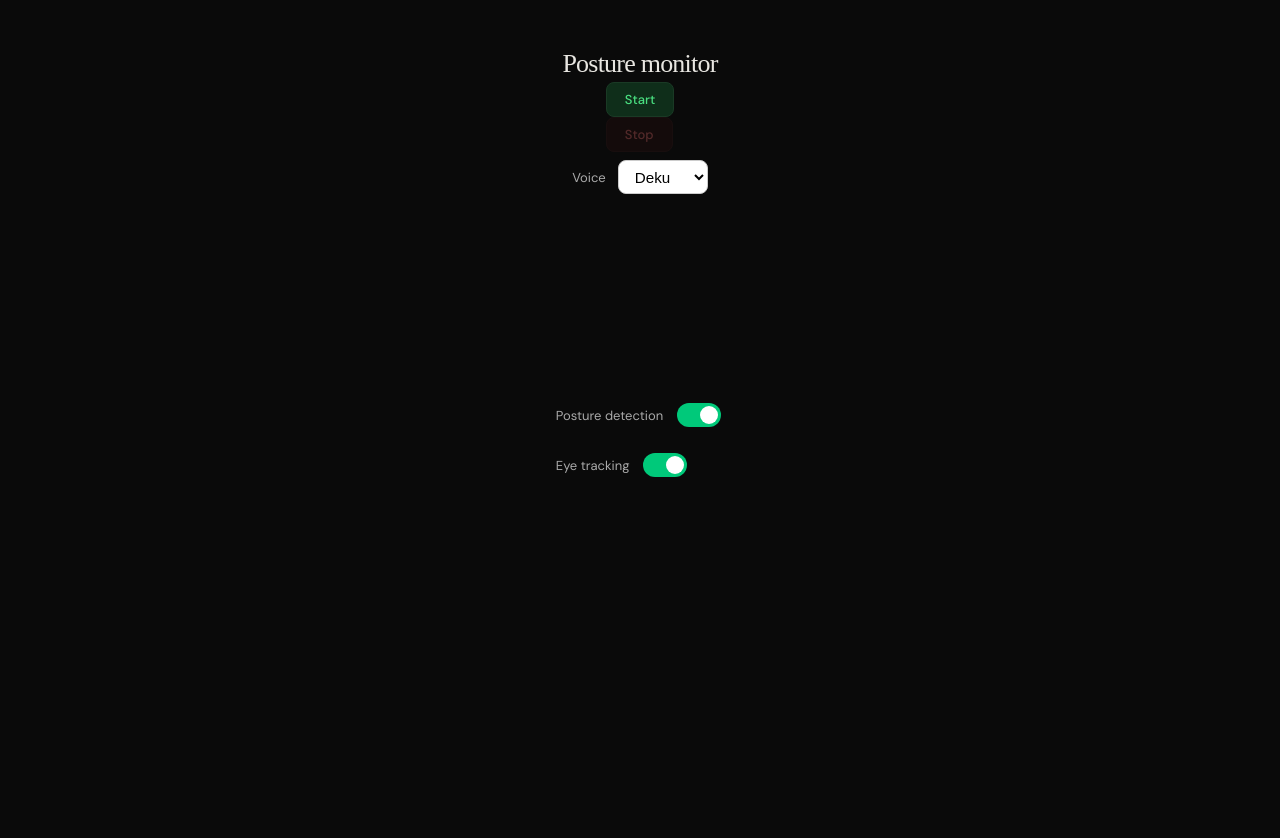
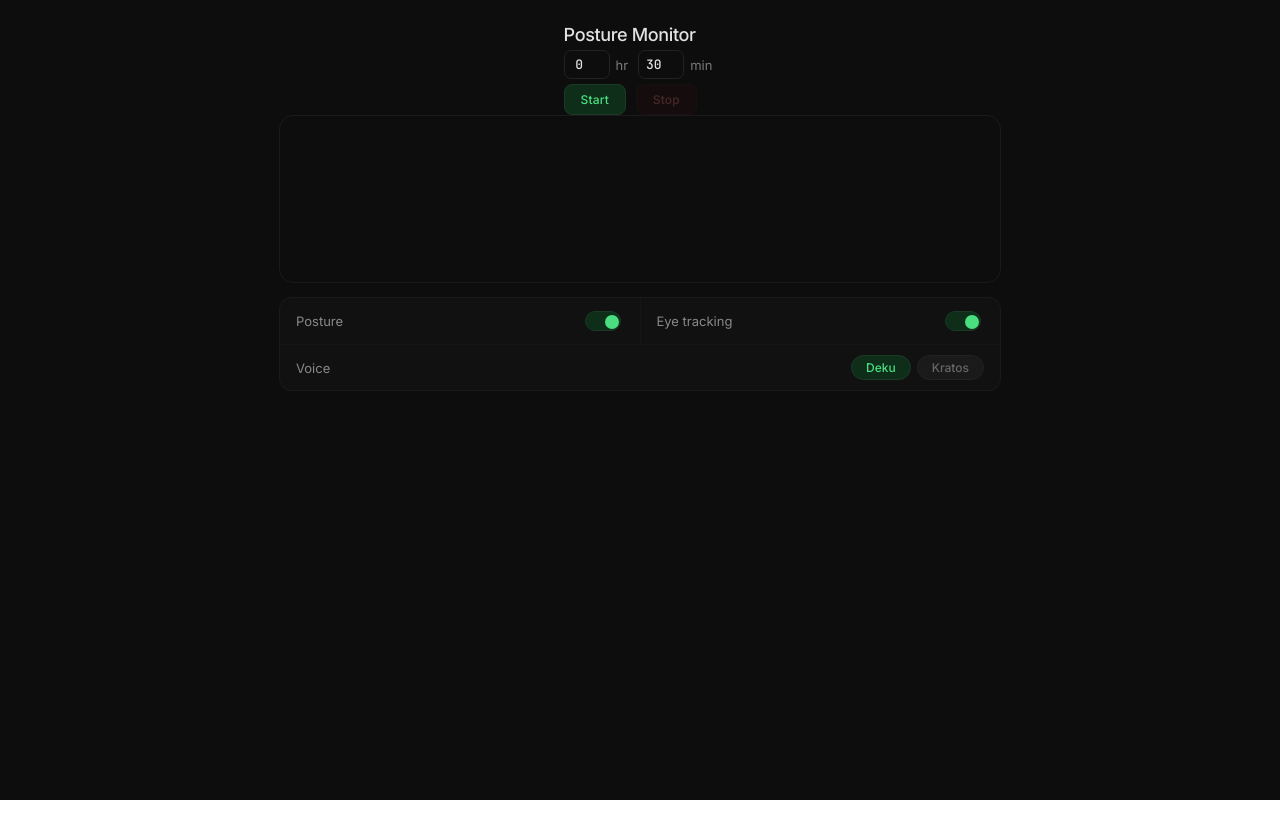
Before and after one commit to 5amp12/lockinator, a React (Vite) app: page / in a window 1280 px wide. Shown: the top 838 px of the page. After the commit the page ends 800 px from the top, so only its background shows below. Built offline with nearby package versions, Linux system fonts and the light colour scheme.

Commit message:
feat: finished homepage design

```diff
--- a/src/pages/Home.jsx
+++ b/src/pages/Home.jsx
@@ -5,50 +5,122 @@ import styles from "./Home.module.css"
 import { useEffect, useRef, useState } from 'react'
 
 const VOICES = [
-    { key: "deku", label: "Deku"},
+  { key: "deku",   label: "Deku"   },
   { key: "kratos", label: "Kratos" },
 ]
 
 function Home() {
   const { videoRef, ready, startWebcam, stopWebcam } = useWebcam()
   const [postureEnabled, setPostureEnabled] = useState(true)
-  const [eyeEnabled, setEyeEnabled] = useState(true)
-    const [voice, setVoice] = useState("deku")
+  const [eyeEnabled,     setEyeEnabled]     = useState(true)
+  const [voice,          setVoice]          = useState("deku")
+  const [hours,          setHours]          = useState(0)
+  const [minutes,        setMinutes]        = useState(30)
+  const [timeLeft,       setTimeLeft]       = useState(null)
+  const timerRef = useRef(null)
+
+  const totalSeconds = () => hours * 3600 + minutes * 60
+
+  useEffect(() => {
+    if (ready) {
+      const duration = totalSeconds()
+      setTimeLeft(duration)
+      timerRef.current = setInterval(() => {
+        setTimeLeft(prev => {
+          if (prev <= 1) {
+            clearInterval(timerRef.current)
+            stopWebcam()
+            return 0
+          }
+          return prev - 1
+        })
+      }, 1000)
+    } else {
+      clearInterval(timerRef.current)
+      setTimeLeft(null)
+    }
+
+    return () => clearInterval(timerRef.current)
+  }, [ready])
+
+  const formatTime = (seconds) => {
+    const h = Math.floor(seconds / 3600)
+    const m = String(Math.floor((seconds % 3600) / 60)).padStart(2, '0')
+    const s = String(seconds % 60).padStart(2, '0')
+    return h > 0 ? `${h}:${m}:${s}` : `${m}:${s}`
+  }
+
+  const isWarning = timeLeft !== null && timeLeft <= 5 * 60
+  const clamp = (val, min, max) => Math.max(min, Math.min(max, val))
+
   return (
     <div className={styles.page}>
       <video ref={videoRef} autoPlay playsInline muted className={styles.hiddenVideo} />
 
-      <h1 className={styles.title}>Posture monitor</h1>
+      {/* ── Top bar ── */}
+      <header className={styles.topBar}>
+        <h1 className={styles.title}>Posture Monitor</h1>
+
+        {!ready && (
+          <div className={styles.timerConfig}>
+            <input type="number" min={0} max={23} value={hours}
+              onChange={e => setHours(clamp(Number(e.target.value), 0, 23))} />
+            <span className={styles.timerUnit}>hr</span>
+            <input type="number" min={0} max={59} value={minutes}
+              onChange={e => setMinutes(clamp(Number(e.target.value), 0, 59))} />
+            <span className={styles.timerUnit}>min</span>
+          </div>
+        )}
 
         <div className={styles.controls}>
-        <button className={styles.btnStart} onClick={startWebcam} disabled={ready}>Start</button>
+          <button className={styles.btnStart} onClick={startWebcam} disabled={ready || totalSeconds() === 0}>Start</button>
           <button className={styles.btnStop}  onClick={stopWebcam}  disabled={!ready}>Stop</button>
         </div>
+      </header>
 
-        <div className={styles.voiceSelector}>
-            <label htmlFor="voice-select" className={styles.toggleLabel}>Voice</label>
-            <select id="voice-select"
-            value={voice}
-            onChange={(e) => setVoice(e.target.value)}
-            className={styles.select}>
-                {VOICES.map(v => (
-                    <option key={v.key} value={v.key}>{v.label}</option>
-                ))}
-            </select>
+      {/* ── Video with overlaid countdown ── */}
+      <div className={styles.videoWrapper}>
+        <PostureDetector videoRef={videoRef} ready={ready} enabled={postureEnabled} voice={voice} />
+        <EyeTracking     videoRef={videoRef} ready={ready} enabled={eyeEnabled}     voice={voice} />
+
+        {ready && timeLeft !== null && (
+          <div className={`${styles.timerBadge} ${isWarning ? styles.timerWarning : ''}`}>
+            ⏱ {formatTime(timeLeft)}
+          </div>
+        )}
       </div>
 
-      <PostureDetector videoRef={videoRef} ready={ready} enabled={postureEnabled} voice={voice} />
-      <EyeTracking      videoRef={videoRef} ready={ready} enabled={eyeEnabled} voice={voice}/>
+      {/* ── Settings group ── */}
+      <div className={styles.toggleGroup}>
 
-      <div className={styles.toggleGroup}>
-        <div className={styles.toggleWrapper}>
-          <span className={styles.toggleLabel}>Posture detection</span>
+        {/* Toggles row */}
+        <div className={styles.toggleRow}>
+          <label className={styles.toggleWrapper}>
+            <span className={styles.toggleLabel}>Posture</span>
             <input type="checkbox" checked={postureEnabled} className={styles.checkbox} onChange={() => setPostureEnabled(p => !p)} />
-        </div>
-        <div className={styles.toggleWrapper}>
+          </label>
+          <label className={styles.toggleWrapper}>
             <span className={styles.toggleLabel}>Eye tracking</span>
             <input type="checkbox" checked={eyeEnabled} className={styles.checkbox} onChange={() => setEyeEnabled(p => !p)} />
+          </label>
         </div>
+
+        {/* Voice row */}
+        <div className={styles.voiceRow}>
+          <span className={styles.toggleLabel}>Voice</span>
+          <div className={styles.voicePills}>
+            {VOICES.map(v => (
+              <button
+                key={v.key}
+                className={`${styles.voicePill} ${voice === v.key ? styles.voicePillActive : ''}`}
+                onClick={() => setVoice(v.key)}
+              >
+                {v.label}
+              </button>
+            ))}
+          </div>
+        </div>
+
       </div>
     </div>
   )
--- a/src/pages/Home.module.css
+++ b/src/pages/Home.module.css
@@ -1,6 +1,5 @@
-@import url('https://fonts.googleapis.com/css2?family=DM+Sans:wght@300;400;500&family=DM+Mono:wght@400;500&display=swap');
+@import url('https://fonts.googleapis.com/css2?family=Inter:wght@300;400;500;600&family=JetBrains+Mono:wght@400;500&display=swap');
 
-/* Make sure the root elements fill the full viewport */
 html, body, #root {
   height: 100%;
   margin: 0;
@@ -24,11 +23,14 @@ html, body, #root {
 
 .page {
   min-height: 100vh;
-  background: #0a0a0a;
+  background: #0d0d0d;
   display: flex;
   flex-direction: column;
-  align-items: center;        /* centre everything horizontally */
-  padding: 2rem 1.5rem;
+  align-items: center;
+  padding: 1.5rem 1.5rem;
+  font-family: 'Inter', sans-serif;
+  color: #e2e2e2;
+  box-sizing: border-box;
 }
 
 .hiddenVideo {
@@ -37,42 +39,49 @@ html, body, #root {
 
 /* ── Header ── */
 .header {
+  width: 100%;
+  max-width: 720px;
   display: flex;
-  align-items: flex-start;
+  align-items: center;
   justify-content: space-between;
-  margin-bottom: 2rem;
+  margin-bottom: 1.25rem;
 }
 
 .title {
-  font-size: 26px;
-  font-weight: 300;
-  letter-spacing: -0.03em;
-  color: #e8e6e1;
-  margin-bottom: 3px;
+  font-size: 18px;
+  font-weight: 500;
+  letter-spacing: -0.02em;
+  color: #e2e2e2;
+  margin: 0;
 }
 
 .subtitle {
-  font-size: 13px;
-  color: #555;
+  font-size: 12px;
+  color: #4a4a4a;
   font-weight: 400;
-  letter-spacing: 0.01em;
+  margin-top: 2px;
+}
+
+.topBar{
+  display: flex;
+  flex-direction: column;
+  gap: 5px;
 }
 
 .statusPill {
   display: flex;
   align-items: center;
   gap: 6px;
-  font-size: 12px;
+  font-size: 11px;
   font-weight: 500;
-  color: #555;
+  color: #4a4a4a;
   background: #161616;
-  border: 1px solid #222;
+  border: 1px solid #1f1f1f;
   border-radius: 20px;
   padding: 5px 12px;
-  letter-spacing: 0.02em;
+  letter-spacing: 0.03em;
   transition: color 0.3s, border-color 0.3s;
   white-space: nowrap;
-  margin-top: 4px;
 }
 
 .statusPill[data-active='true'] {
@@ -81,33 +90,36 @@ html, body, #root {
 }
 
 .statusDot {
-  width: 6px;
-  height: 6px;
+  width: 5px;
+  height: 5px;
   border-radius: 50%;
   background: currentColor;
 }
 
 .statusPill[data-active='true'] .statusDot {
-  animation: pulse 2s ease-in-out infinite;
+  animation: blink 2s ease-in-out infinite;
 }
 
-@keyframes pulse {
+@keyframes blink {
   0%, 100% { opacity: 1; }
-  50%       { opacity: 0.4; }
+  50%       { opacity: 0.3; }
 }
 
 /* ── Camera card ── */
 .cameraCard {
-  border: 1px solid #1e1e1e;
-  border-radius: 16px;
+  width: 100%;
+  max-width: 720px;
+  border: 1px solid #1a1a1a;
+  border-radius: 14px;
   overflow: hidden;
-  margin-bottom: 1rem;
+  margin-bottom: 0.875rem;
   background: #111;
 }
 
 .cameraPreview {
-  aspect-ratio: 16 / 9;
-  background: #0e0e0e;
+  /* Fixed height instead of aspect-ratio so it doesn't dominate */
+  height: 280px;
+  background: #0c0c0c;
   display: flex;
   align-items: center;
   justify-content: center;
@@ -124,31 +136,118 @@ html, body, #root {
   display: flex;
   flex-direction: column;
   align-items: center;
-  gap: 10px;
-  color: #333;
-  font-size: 13px;
-  letter-spacing: 0.04em;
+  gap: 8px;
+  color: #2a2a2a;
+  font-size: 12px;
+  letter-spacing: 0.05em;
 }
 
+/* ── Camera controls bar ── */
 .cameraControls {
   display: flex;
+  align-items: center;
   gap: 10px;
-  padding: 14px 16px;
+  padding: 10px 14px;
 }
 
+/* Timer config lives inline in the controls bar */
+.timerConfig {
+  display: flex;
+  align-items: center;
+  gap: 6px;
+  margin-left: auto; /* push to right side of controls bar */
+}
+
+
+.timerConfig input {
+  width: 44px;
+  text-align: center;
+  font-size: 13px;
+  font-weight: 500;
+  font-family: 'JetBrains Mono', monospace;
+  border: 1px solid #222;
+  border-radius: 7px;
+  padding: 5px 0;
+  background: #0d0d0d;
+  color: #e2e2e2;
+  -moz-appearance: textfield;
+  transition: border-color 0.2s;
+}
+
+.timerField input:focus {
+  outline: none;
+  border-color: #333;
+}
+
+.timerField input::-webkit-outer-spin-button,
+.timerField input::-webkit-inner-spin-button {
+  -webkit-appearance: none;
+}
+
+.timerUnit {
+  font-size: 13px;
+  color: #7a7a7a;
+  font-family: 'Inter', sans-serif;
+  margin-right: 4px;
+}
+
+.timerSeparator {
+  font-size: 11px;
+  color: #333;
+  margin: 0 2px;
+}
+
+/* Countdown badge overlaid on video */
+.timerBadge {
+  position: fixed;
+  top: 16px;
+  right: 16px;
+  background: rgba(13, 13, 13, 0.7);
+  color: #aaa;
+  font-size: 14px;
+  font-weight: 500;
+  font-family: 'JetBrains Mono', monospace;
+  padding: 8px 20px;
+  border-radius: 20px;
+  border: 1px solid #222;
+  backdrop-filter: blur(8px);
+  pointer-events: none;
+  letter-spacing: 0.02em;
+  z-index: 100;
+}
+
+.timerWarning {
+  color: #f87171 !important;
+  border-color: #3a1a1a !important;
+  animation: pulse 1s ease-in-out infinite;
+}
+
+@keyframes pulse {
+  0%, 100% { opacity: 1; }
+  50%       { opacity: 0.5; }
+}
+
+
+.controls{
+  display: flex;
+  flex-direction: row;
+  gap: 10px;
+}
+/* ── Buttons ── */
 .btnStart,
 .btnStop {
   display: flex;
   align-items: center;
-  gap: 7px;
-  padding: 8px 18px;
+  gap: 6px;
+  padding: 7px 16px;
   border-radius: 8px;
-  font-family: 'DM Sans', sans-serif;
-  font-size: 13px;
+  font-family: 'Inter', sans-serif;
+  font-size: 12px;
   font-weight: 500;
   cursor: pointer;
   border: 1px solid transparent;
   transition: opacity 0.2s, background 0.2s;
+  letter-spacing: 0.01em;
 }
 
 .btnStart {
@@ -157,9 +256,7 @@ html, body, #root {
   border-color: #1a3a25;
 }
 
-.btnStart:hover:not(:disabled) {
-  background: #163d23;
-}
+.btnStart:hover:not(:disabled) { background: #163d23; }
 
 .btnStop {
   background: #2e0f0f;
@@ -167,109 +264,176 @@ html, body, #root {
   border-color: #3a1a1a;
 }
 
-.btnStop:hover:not(:disabled) {
-  background: #3d1616;
-}
+.btnStop:hover:not(:disabled) { background: #3d1616; }
 
 .btnStart:disabled,
 .btnStop:disabled {
-  opacity: 0.3;
+  opacity: 0.25;
   cursor: not-allowed;
 }
 
 /* ── Stat modules ── */
 .modules {
+  width: 100%;
+  max-width: 720px;
   display: grid;
   grid-template-columns: 1fr 1fr;
-  gap: 10px;
-  margin-bottom: 1rem;
+  gap: 8px;
+  margin-bottom: 0.875rem;
 }
 
 .moduleCard {
   background: #111;
-  border: 1px solid #1e1e1e;
-  border-radius: 14px;
-  padding: 1.2rem 1.4rem;
+  border: 1px solid #1a1a1a;
+  border-radius: 12px;
+  padding: 1rem 1.2rem;
 }
 
 .moduleLabel {
-  font-size: 11px;
+  font-size: 10px;
   font-weight: 500;
-  letter-spacing: 0.08em;
+  letter-spacing: 0.09em;
   text-transform: uppercase;
-  color: #444;
+  color: #3a3a3a;
   margin-bottom: 8px;
 }
 
 .moduleStat {
-  font-family: 'DM Mono', monospace;
-  font-size: 36px;
+  font-family: 'JetBrains Mono', monospace;
+  font-size: 32px;
   font-weight: 400;
-  letter-spacing: -0.04em;
+  letter-spacing: -0.03em;
   line-height: 1;
   margin-bottom: 4px;
   transition: color 0.4s;
 }
 
-.moduleStat[data-state='idle'] { color: #333; }
+.moduleStat[data-state='idle'] { color: #2a2a2a; }
 .moduleStat[data-state='good'] { color: #4ade80; }
 .moduleStat[data-state='warn'] { color: #fbbf24; }
 .moduleStat[data-state='bad']  { color: #f87171; }
 
 .moduleSubLabel {
-  font-size: 12px;
-  color: #444;
+  font-size: 11px;
+  color: #3a3a3a;
 }
 
-
-.toggleGroup {
+.videoWrapper {
+  position: relative;
+  width: 100%;
+  max-width: 720px;
+  margin-bottom: 0.875rem;
+  border-radius: 14px;
+  overflow: hidden;
+  border: 1px solid #1a1a1a;
   display: flex;
-  flex-direction: column;
-  gap: 4px;
-  margin-top: 1rem;
-}
-
-
-.toggleWrapper {
-  display: flex;
-  align-items: center;
-  gap: 10px;
-  padding: 8px 0;
+  justify-content: center;
 }
 
 .toggleLabel {
   font-size: 13px;
-  color: #aaa;
-  font-family: 'DM Sans', sans-serif;
+  color: #888;
+  font-family: 'Inter', sans-serif;
+  font-weight: 400;
 }
 
 .checkbox {
   appearance: none;
-  width: 44px ;
-  height: 24px;
-  border-radius: 12px;
-  background: #333;
+  width: 36px;
+  height: 20px;
+  border-radius: 10px;
+  background: #222;
   cursor: pointer;
   position: relative;
   transition: background 0.2s;
+  flex-shrink: 0;
 }
 
 .checkbox::after {
   content: '';
   position: absolute;
-  width: 18px;
-  height: 18px;
+  width: 14px;
+  height: 14px;
   border-radius: 50%;
-  background: white;
+  background: #555;
   top: 3px;
   left: 3px;
-  transition: transform 0.2s;
+  transition: transform 0.2s, background 0.2s;
 }
 
 .checkbox:checked {
-  background: #00c97a;
+  background: #0f2e1a;
+  border: 1px solid #1a3a25;
 }
 
 .checkbox:checked::after {
-  transform: translateX(20px);
+  background: #4ade80;
+  transform: translateX(16px);
 }
+
+/* ── Settings group ── */
+.toggleGroup {
+  width: 100%;
+  max-width: 720px;
+  background: #111;
+  border: 1px solid #1a1a1a;
+  border-radius: 12px;
+  overflow: hidden;
+}
+
+/* Toggles laid out horizontally */
+.toggleRow {
+  display: flex;
+  flex-direction: row;
+  border-bottom: 1px solid #161616;
+}
+
+.toggleWrapper {
+  display: flex;
+  flex: 1;
+  align-items: center;
+  justify-content: space-between;
+  padding: 10px 16px;
+  cursor: pointer;
+}
+
+.toggleWrapper:not(:last-child) {
+  border-right: 1px solid #161616;
+}
+
+/* Voice row */
+.voiceRow {
+  display: flex;
+  align-items: center;
+  justify-content: space-between;
+  padding: 10px 16px;
+}
+
+.voicePills {
+  display: flex;
+  gap: 6px;
+}
+
+.voicePill {
+  padding: 4px 14px;
+  border-radius: 20px;
+  font-size: 12px;
+  font-weight: 500;
+  font-family: 'Inter', sans-serif;
+  cursor: pointer;
+  border: 1px solid #222;
+  background: #1a1a1a;
+  color: #666;
+  transition: background 0.2s, color 0.2s, border-color 0.2s;
+}
+
+.voicePill:hover {
+  background: #222;
+  color: #aaa;
+}
+
+.voicePillActive {
+  background: #0f2e1a;
+  color: #4ade80;
+  border-color: #1a3a25;
+}
```
Lines whose indentation alone changed are shown as unchanged.
